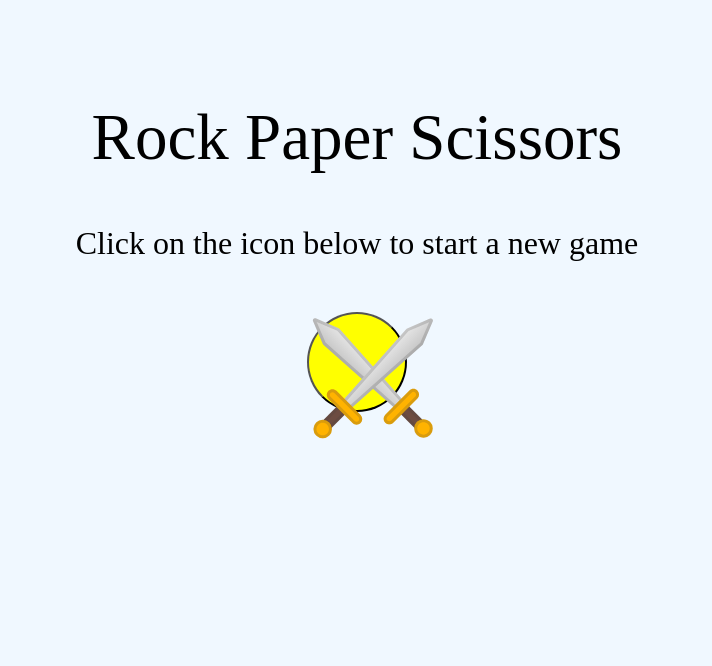
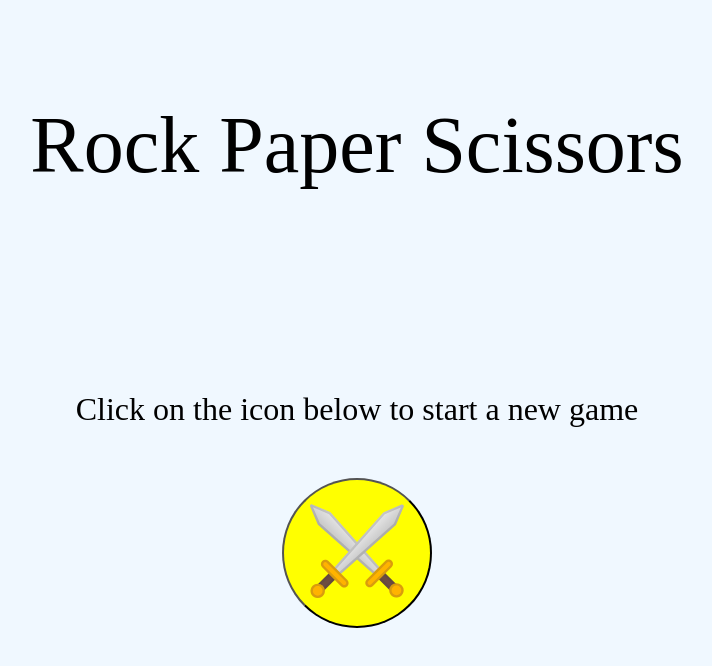
Before and after one commit to SujalGupta52/RockPaperScissors, a plain HTML site: page index.html in a window 1280 px wide. Shown: the whole page, without its empty margins (283-995 px from the left). Drawn offline with Linux system fonts and the light colour scheme.

Commit message:
Add style.css to index.html

```diff
--- a/style.css
+++ b/style.css
@@ -5,7 +5,7 @@
 }
 
 html, body {
-    height: 75vh;
+    height: auto;
     width: auto;
 }
 
@@ -17,12 +17,14 @@ body {
     padding-top: 100px;
     display: flex;
     flex-direction: column;
+    justify-content: space-around;
     align-items: center;
     gap: 50px;
 }
+
 .heading {
-    font-size: 65px;
-
+    font-size: 80px;
+    margin-bottom: 150px;
 }
 
 .instruction {
@@ -36,14 +38,25 @@ body {
 }
 
 button {
-    height: 100px;
-    width: 100px;
+    height: 150px;
+    width: 150px;
     background-color: yellow;
-    border-radius: 50px;
+    border-radius: 200px;
 }
 
 .score {
     font-size: 32px;
     display: flex;
-    gap: 32px;
+    justify-content: space-around;
+    height: 100px;
+    width: 500px;
 }
+
+button img {
+    height: 100px;
+    width: auto;
+}
+
+.player, .computer {
+    text-align: center;
+}
```
